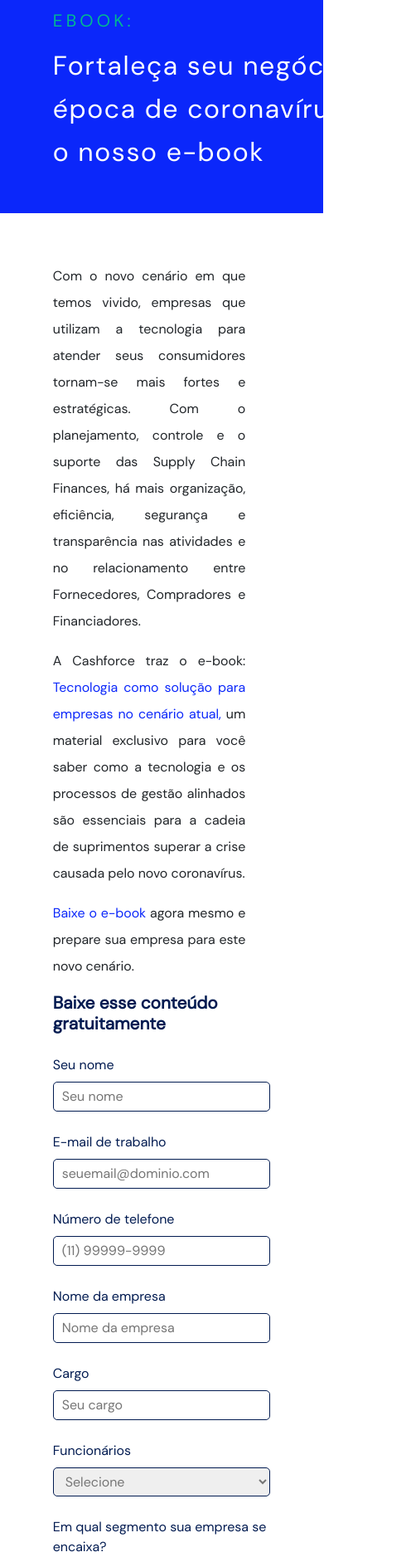
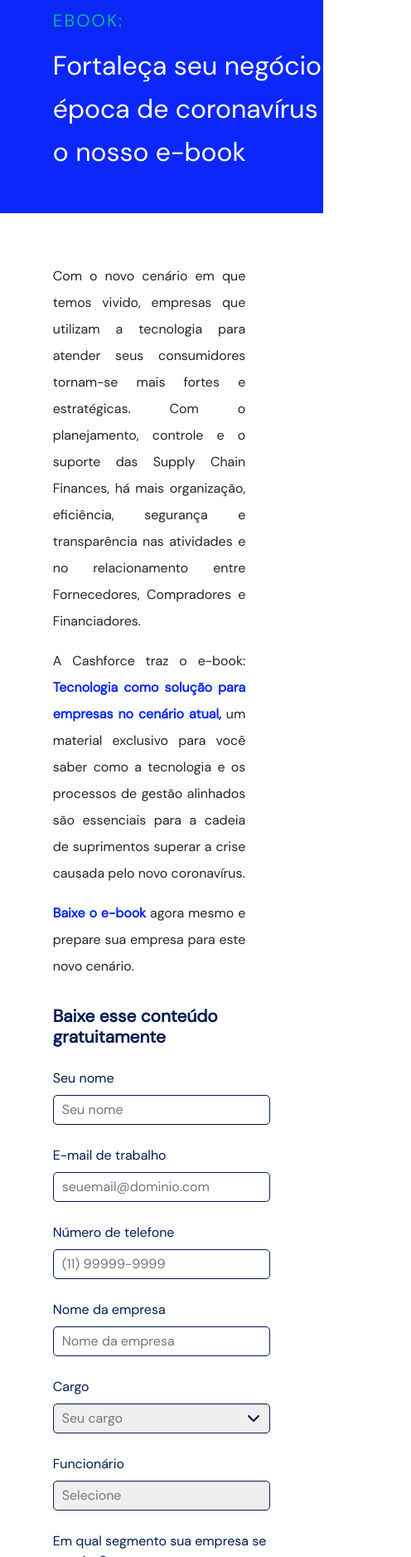
Before and after one commit to Lucas-Britto-Souza/CashForce, a plain HTML site: page CashForce/index.html in a window 390 px wide. Shown: the part 123-2000 px from the top of the page at 83% size, 496 px wide, since content can reach past the window. Drawn offline with nearby package versions, Linux system fonts and the light colour scheme.

Commit message:
Add files via upload

```diff
--- a/CashForce/css/estilo.css
+++ b/CashForce/css/estilo.css
@@ -25,13 +25,12 @@
     color: #00BA91;
     font-size: 1.3em;
     line-height: 40px;
-    letter-spacing: 0.2em;
+    letter-spacing: 0.1em;
 }
 
 #negocio {
     color: white;
     font-size: 2em;
-    letter-spacing: 0.05em;
     line-height: 52px;
 }
 
@@ -76,7 +75,6 @@
     padding: 5px 10px;
     border-radius: 5px;
     border: 1px solid #021B51;
-    color: rgb(118, 118, 118);
 }
 
 select {
@@ -85,6 +83,28 @@
     border-radius: 5px;
     border: 1px solid #021B51;
     color: rgb(118, 118, 118);
+    -webkit-appearance: none;
+    -moz-appearance: none;
+    cursor: pointer;
+}
+
+@media screen and (max-width: 767.97px) {
+    select[value="cargo"] {
+        background-image: url(../imagens/seta.png);
+        background-repeat: no-repeat;
+        background-position: 95%;
+    }
+    .botao {
+        background: #00D999;
+    }
+}
+
+@media screen and (min-width: 767.98px) {
+    select[value="funcionario"], select[value="segmento"] {
+        background-image: url(../imagens/seta.png);
+        background-repeat: no-repeat;
+        background-position: 95%;
+    }
 }
 
 .espacamento {
--- a/CashForce/index.html
+++ b/CashForce/index.html
@@ -18,8 +18,8 @@
 <body>
     <header class="w-100 d-flex justify-content-center">
         <div class="container w-75">
-            <img src="imagens/logo.png">
-            <img src="imagens/titulo.png">
+            <div class="text-center text-md-left"><img src="imagens/logo.png">
+            <img src="imagens/titulo.png"></div>
             <h1>Cash Force</h1>
 
             <h2 id="ebook" class="text-uppercase text-nowrap">Ebook:</h2>
@@ -32,7 +32,7 @@
     <section>
         <div class="container w-75 d-flex justify-content-center">
             <div class="row">
-                <div class="col-md-6">
+                <div class="col-md-6 mb-3 mb-md-0">
                 <p class="text-justify">
                     Com o novo cenário em que temos vivido, empresas que utilizam a tecnologia
                     para atender seus consumidores tornam-se mais fortes e estratégicas.
@@ -41,13 +41,13 @@
                     relacionamento entre Fornecedores, Compradores e Financiadores.
                 </p>
                 <p class="text-justify">
-                    A Cashforce traz o e-book: <span>Tecnologia como solução para empresas no cenário atual, </span>
+                    A Cashforce traz o e-book: <span class="font-weight-bold">Tecnologia como solução para empresas no cenário atual, </span>
                     um material exclusivo para você saber como a tecnologia e os processos de gestão
                     alinhados são essenciais para a cadeia de suprimentos superar a crise causada pelo
                     novo coronavírus.
                 </p>
                 <p class="text-justify">
-                    <span>Baixe o e-book</span> agora mesmo e prepare sua empresa para este novo cenário.
+                    <span class="font-weight-bold">Baixe o e-book</span> agora mesmo e prepare sua empresa para este novo cenário.
                 </p>
                 </div>
 
@@ -80,26 +80,34 @@
 
                     <div class="espacamento">
                     <label>Cargo</label>
-	        		<input type="text" name="cargo" id = "cargo" required placeholder="Seu cargo" autocomplete="off">
+                    <select name="cargo" value = "cargo" required>
+                        <option value="" disable selected>Seu cargo</option>
+                        <option>Gestor de Marketing</option>
+                        <option>Gerente de vendas</option>
+                        <option>Diretor Executivo</option>
+                        <option>Outro</option>
+                    </select>
                     </div>
 
                     <div class="espacamento">
-                    <label>Funcionários</label>
-                    <select name="funcionarios" required>
+                        <label>Funcionário</label>
+                        <select name="cargo" value="funcionario" required>
                             <option value="" disable selected>Selecione</option>
                             <option>Comunicador</option>
                             <option>Analista</option>
                             <option>Programador</option>
+                            <option>Outro</option>
                         </select>
                     </div>
 
                     <div class="espacamento">
                     <label>Em qual segmento sua empresa se encaixa?</label>
-                    <select name="segmento_empresa" required>
+                    <select name="segmento_empresa" value="segmento" required>
                         <option value="" disable selected>Selecione</option>
                         <option>Comércio</option>
                         <option>Indústria</option>
                         <option>Prestação de Serviços</option>
+                        <option>Outro</option>
                     </select>
                     </div>
 
@@ -119,7 +127,7 @@
                 <div class="col-md-12">
                 <small>© CashForce 2020</small>
                 <a href="https://www.linkedin.com/company/cash-force/"><img src="imagens/linkedin.png" id="linkedin"></a>
-                <a href=""><button class="botao d-sm-none d-md-inline w-25 rounded border-0">Quero conhecer</button></a>
+                <a href=""><button class="botao d-none d-sm-none d-md-inline w-25 rounded border-0">Quero conhecer</button></a>
                 </div>
             </div>
         </div>
```
Also changed, not shown: CashForce/imagens/seta.png (added). Lines whose indentation alone changed are shown as unchanged.
